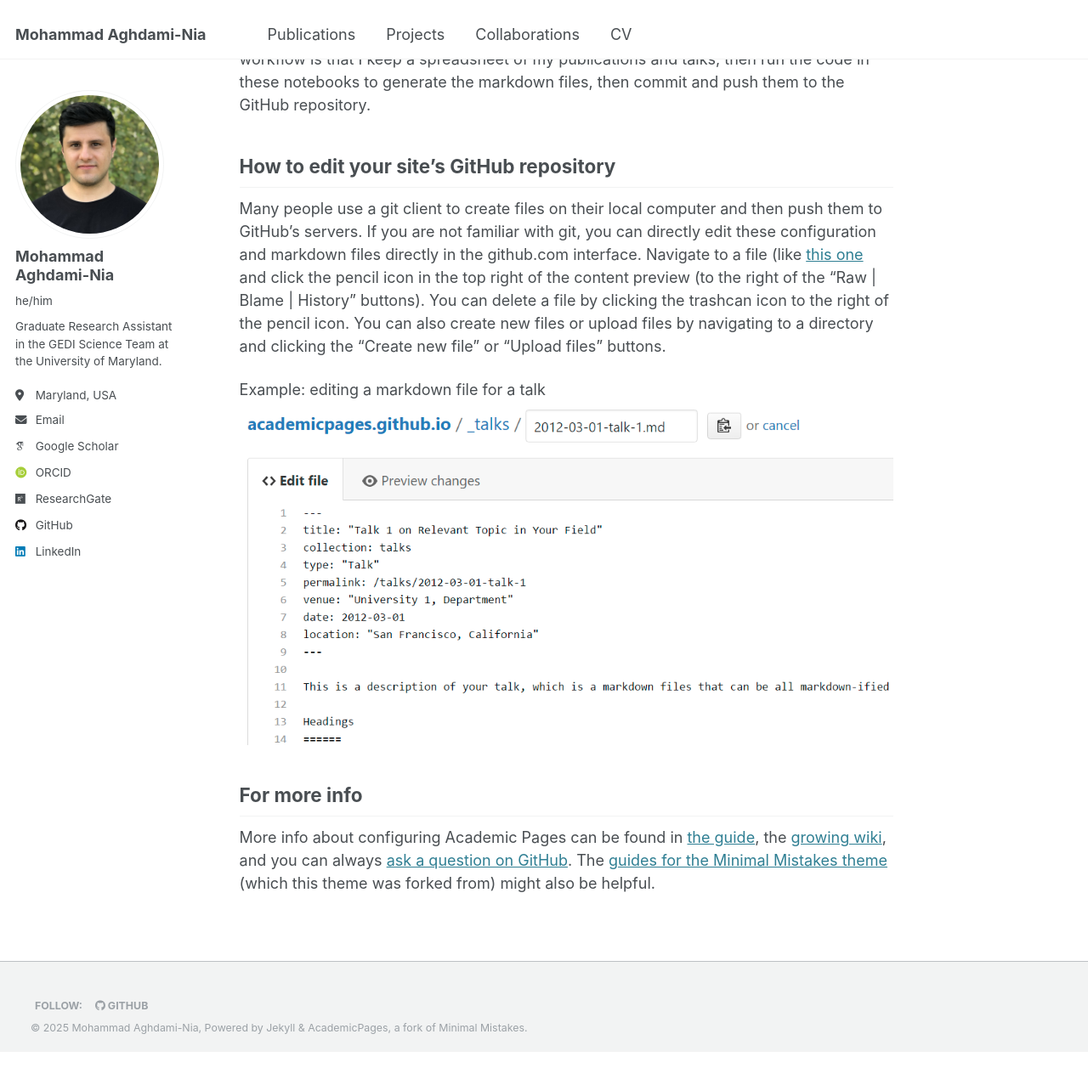
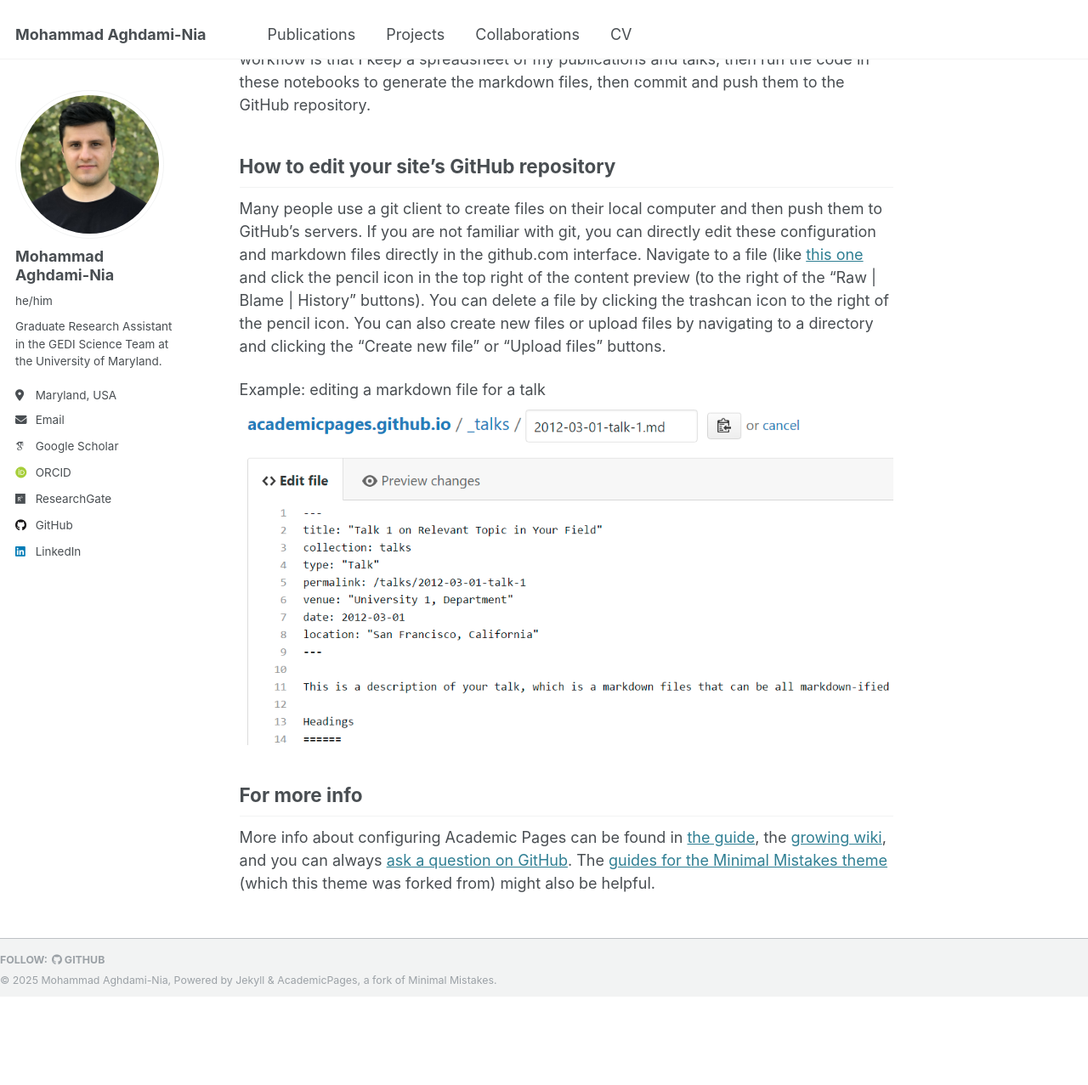
Before and after one commit to mo-agh/mo-agh.github.io, a Jekyll site: the page built from _pages/about.md, in a window 1280 px wide and 1400 px high, scrolled down 2085 px. Shown: the top 1277 px of the window at 85% size. Built offline with Jekyll 4.4.1, drawn with Linux system fonts in a browser that asks for light colours; some web fonts are replaced.

Commit message:
Update _footer.scss

```diff
--- a/_sass/layout/_footer.scss
+++ b/_sass/layout/_footer.scss
@@ -5,24 +5,13 @@
 .page__footer {
   @include clearfix;
   float: left;
-  margin-left: 0;
-  margin-right: 0;
   width: 100%;
   clear: both;
-
-  /* sticky footer fix start */
-  position: relative; /* Changed from absolute to prevent extra space */
-  bottom: unset;
-  height: auto; /* Auto-adjust to content */
-  /* sticky footer fix end */
-
-  margin-top: 1.5em; /* Reduced top margin */
-  padding: 0.5em 1em; /* Reduced padding to decrease height */
+  position: relative;
+  height: auto;
+  margin: 0;
+  padding: 0.5em 0; /* Reduce top and bottom padding */
   color: mix(#fff, $gray, 25%);
-  -webkit-animation: intro 0.3s both;
-          animation: intro 0.3s both;
-  -webkit-animation-delay: 0.45s;
-          animation-delay: 0.45s;
   background-color: $lighter-gray;
   border-top: 1px solid $light-gray;
 
@@ -30,9 +19,8 @@
     @include clearfix;
     margin-left: auto;
     margin-right: auto;
-    margin-top: 1em; /* Reduced top margin */
     max-width: 100%;
-    padding: 0.5em 1em; /* Reduced padding inside the footer */
+    padding: 0; /* Remove unnecessary padding */
 
     @include breakpoint($x-large) {
       max-width: $x-large;
@@ -59,6 +47,8 @@
 .page__footer-copyright {
   font-family: $global-font-family;
   font-size: $type-size-7;
+  margin: 0; /* Remove extra margin */
+  padding: 0;
 }
 
 .page__footer-follow {
@@ -70,7 +60,7 @@
 
   li {
     display: inline-block;
-    padding: 2px 5px; /* Reduced padding for compact spacing */
+    padding: 0; /* Remove extra padding */
     font-family: $sans-serif-narrow;
     font-size: $type-size-7; /* Slightly smaller text */
     text-transform: uppercase;
@@ -82,7 +72,7 @@
   }
 
   a {
-    padding-right: 10px;
+    padding-right: 5px;
     font-weight: bold;
   }
 
```
